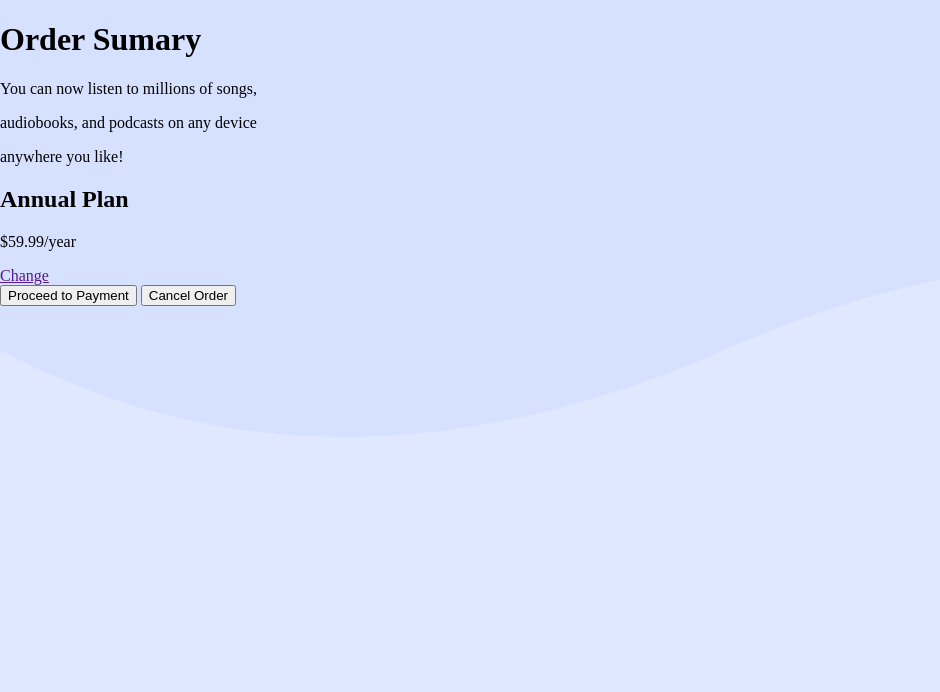
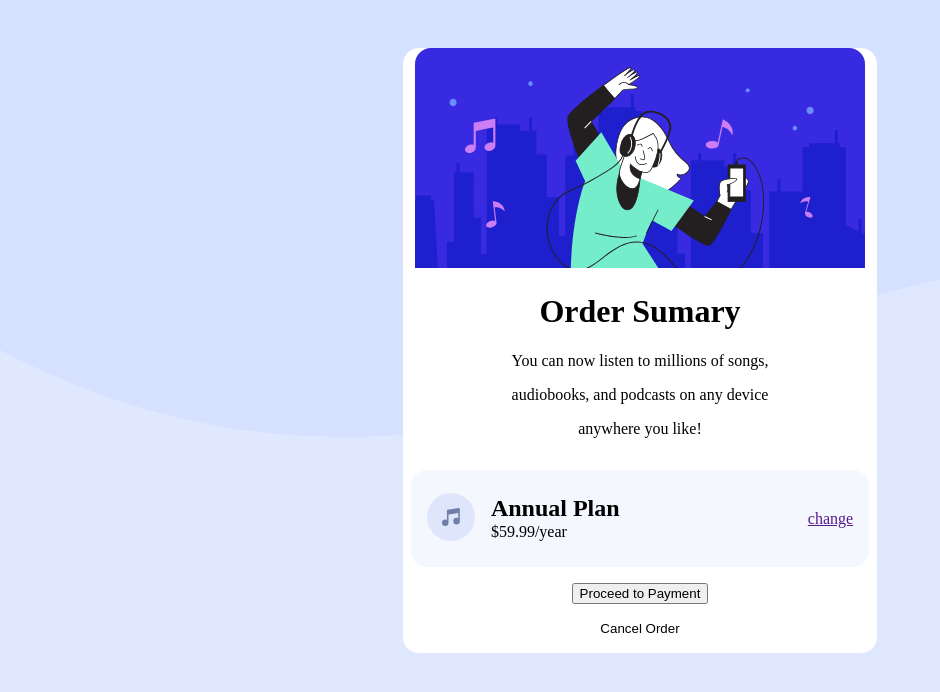
Before and after one commit to augustofaggion/order_Sumary_component, a plain HTML site: page index.html in a window 1280 px wide. Shown: the whole page, without its empty margins (0-940 px from the left). Drawn offline with Linux system fonts and the light colour scheme.

Commit message:
finish structure, start design

```diff
--- a/index.html
+++ b/index.html
@@ -11,7 +11,7 @@
     <div class="container">
         <div class="img-container">
             <div class="img">
-                <!-- TODO here comes img -->
+                <img src="./img/illustration-hero.svg" alt="">
             </div>
             <div class="introduction">
                 <h1>Order Sumary</h1>
@@ -19,18 +19,21 @@
                 <p>audiobooks, and podcasts on any device</p>
                 <p>anywhere you like!</p>
             </div>
-            <div class="plan-box">
-                <div class="icon">
-                    <!-- TODO here comes item -->
+            <div class="box-plan">
+                <div class="box-img">
+                    <img src="./img/icon-music.svg" alt="">
                 </div>
-                <div class="text-plan-box">
+                <div class="text-plan">
                     <h2>Annual Plan</h2>
                     <p>$59.99/year</p>
                 </div>
-                <div class="box-link">
-                    <a href="">Change</a>
+                <div class="change">
+                    <a href="">change</a>
                 </div>
             </div>
+
+
+
             <div class="btn-box">
                 <button class="btn-pro">Proceed to Payment</button>
                 <button class="btn-cancel">Cancel Order</button>
--- a/styles.css
+++ b/styles.css
@@ -9,5 +9,71 @@ body {
 }
 
 .container{
+    margin: 3rem auto;
+    background-color: #fff;
+    width: 37%;
+    border-radius: 1rem;
+    height: auto;
+}
+.img-container{
+    display: flex;
+    flex-direction: column;
+    align-items: center;
+}
+.img img{
+    width: 100%;
+    border-top-left-radius: 1rem;
+    border-top-right-radius: 1rem;
+}
 
+.introduction{
+    text-align: center;
 }
+.box-plan{
+    display: flex;
+    flex-direction: row;
+    justify-content: space-between;
+    align-items: center;
+    align-self: flex-start;
+    margin: 1rem auto;
+    padding: 1rem;
+    background-color: hsl(225, 100%, 98%);
+    width: 90%;
+    border-radius: 1rem;
+}
+
+.box-img, .change{
+    flex-shrink: 0;
+}
+
+.box-img{
+    margin-right: 1rem;
+}
+
+.text-plan {
+    flex-grow: 1;
+    line-height: .3rem  ;
+}
+
+.change a{
+    margin-left: 5rem;
+}
+
+.btn-box{
+    display: flex;
+    flex-direction: column;
+}
+
+.btn-cancel{
+    margin-top: 1rem;
+    margin-bottom: 1rem;
+    background-color: #fff;
+    border: 0;
+}
+
+.btn-cancel:hover{
+    background-color: hsl(225, 100%, 94%);
+    transition: ease-in-out .1s;
+    border-radius: 1rem;
+    font-size: 1rem;
+}
```
